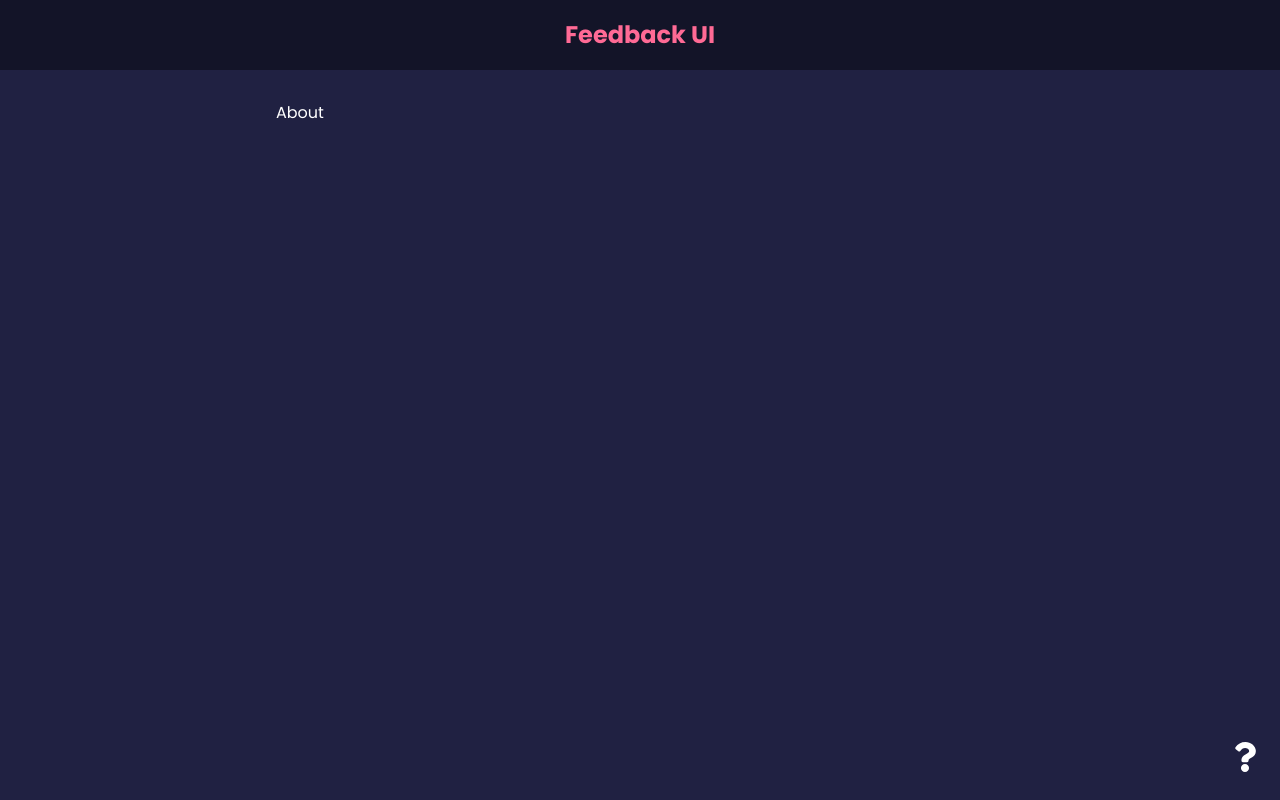
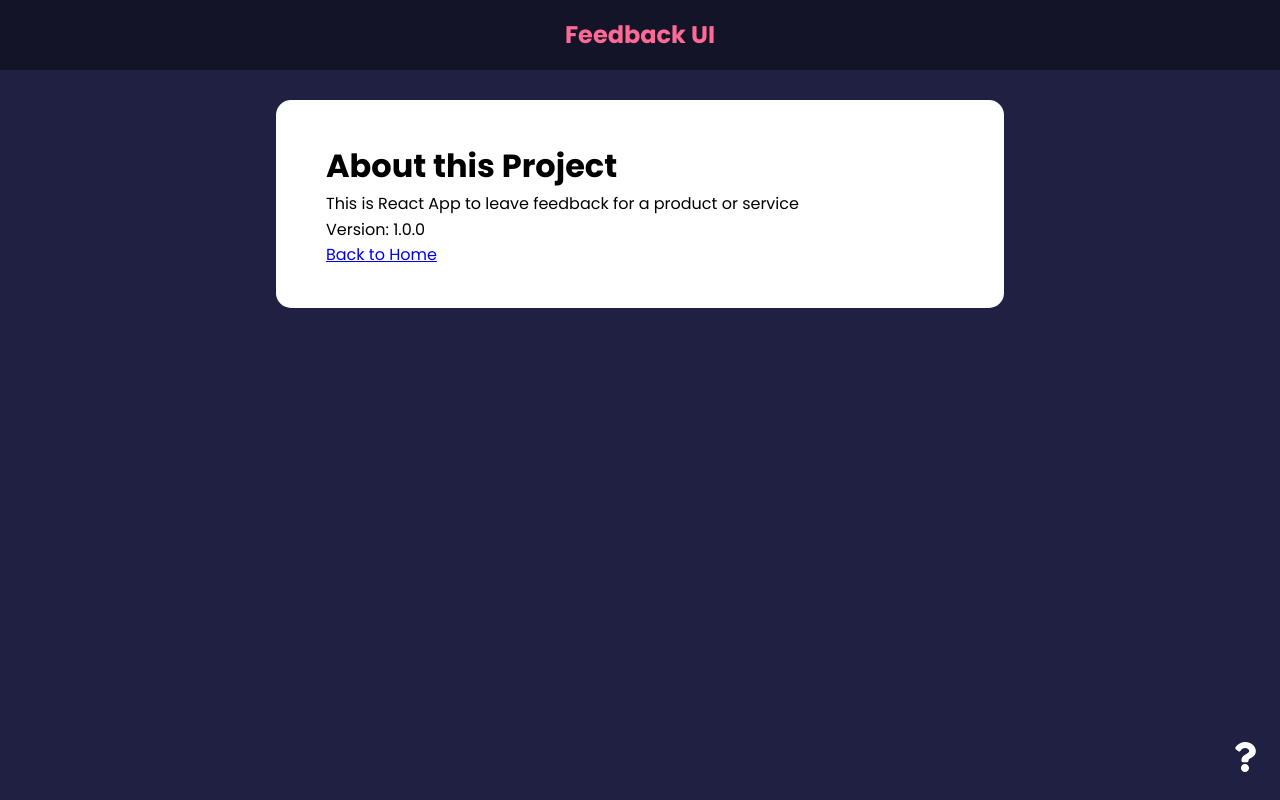
Before and after one commit to OlgaMinaievaWebDev/feedback-app, a React (Vite) app: page /about in a window 1280 px wide. Built offline with nearby package versions, Linux system fonts and the light colour scheme.

Commit message:
created Link

```diff
--- a/src/components/AboutIconLink.jsx
+++ b/src/components/AboutIconLink.jsx
@@ -1,9 +1,12 @@
 import { FaQuestion } from "react-icons/fa";
+import { Link } from "react-router-dom";
 
 function AboutIconLink() {
   return (
     <div className="about-link">
-      <FaQuestion size={30} />
+      <Link to="/about">
+        <FaQuestion size={30} />
+      </Link>
     </div>
   );
 }
--- a/src/pages/AboutPage.jsx
+++ b/src/pages/AboutPage.jsx
@@ -1,5 +1,19 @@
+import { Link } from "react-router-dom";
+import Card from "../components/shared/Card";
+
 function AboutPage() {
-  return <div>About</div>;
+  return (
+    <Card>
+      <div>
+        <h1>About this Project</h1>
+        <p>This is React App to leave feedback for a product or service</p>
+        <p>Version: 1.0.0</p>
+        <p>
+          <Link to="/">Back to Home</Link>
+        </p>
+      </div>
+    </Card>
+  );
 }
 
 export default AboutPage;
```
